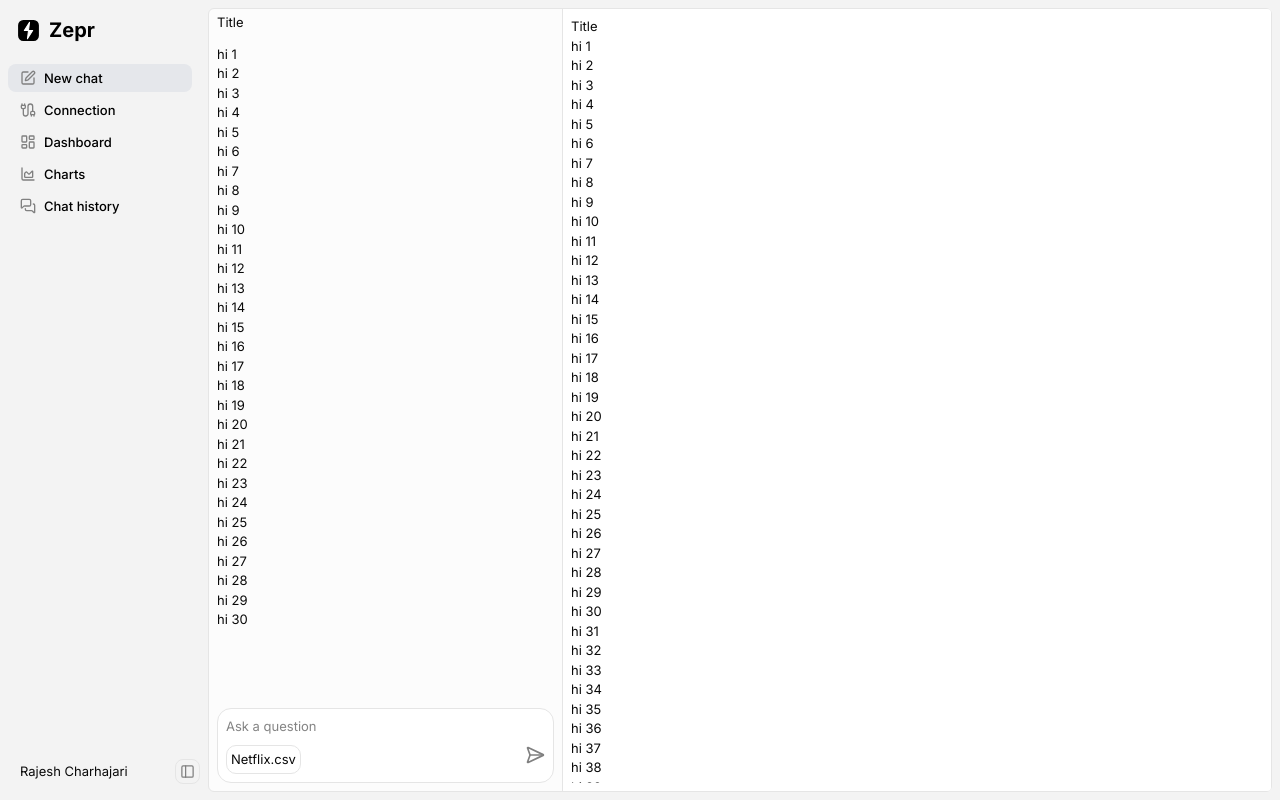
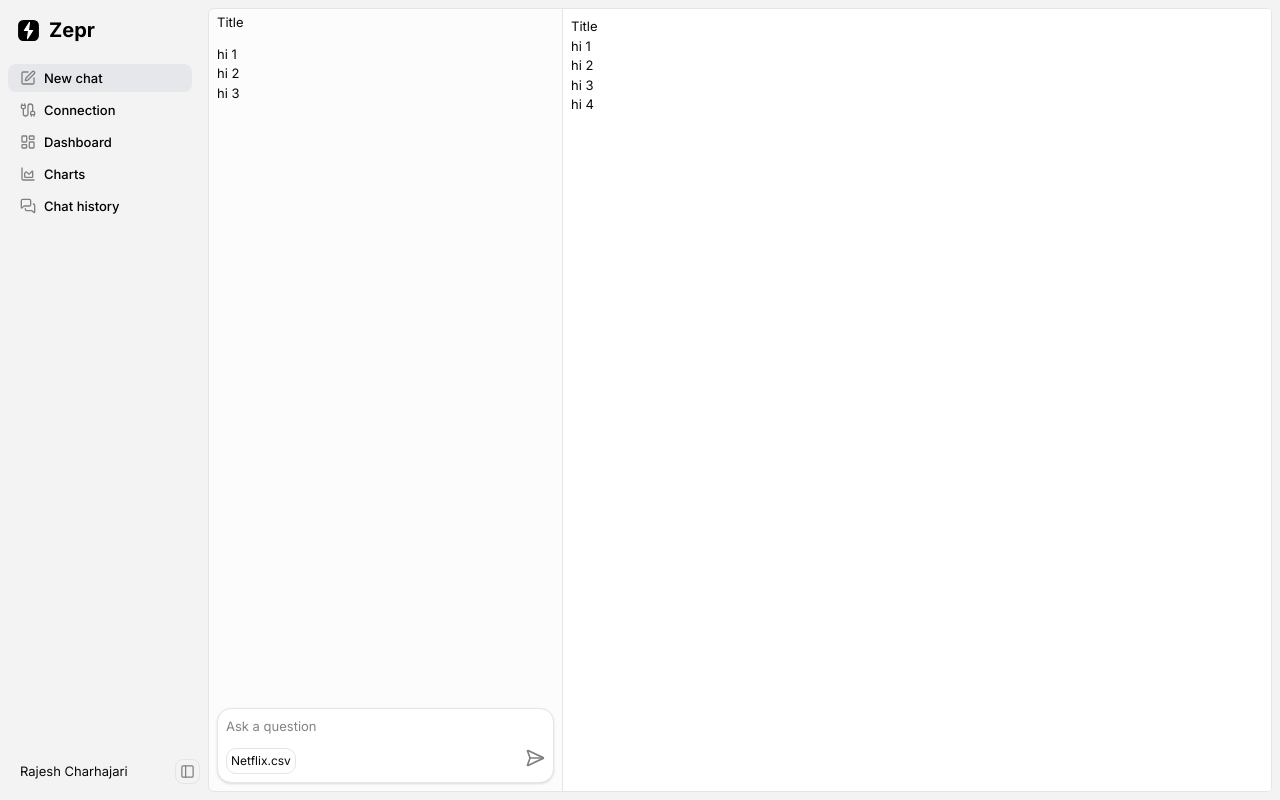
Before and after one commit to rajeshrc12/zepr, a Next.js app: page /chat/1 in a window 1280 px wide. Built offline with nearby package versions, Linux system fonts and the light colour scheme.

Commit message:
chat page css fix

```diff
--- a/app/(auth)/chat/[chatId]/page.tsx
+++ b/app/(auth)/chat/[chatId]/page.tsx
@@ -7,22 +7,20 @@ const ChatIdPage = () => {
       <div className="w-1/3 flex flex-col border-r">
         <div className="px-2 py-1">Title</div>
         <div className="flex-1 overflow-y-auto p-2">
-          {Array.from({ length: 30 }).map((_, i) => (
+          {Array.from({ length: 3 }).map((_, i) => (
             <div key={i}>hi {i + 1}</div>
           ))}
         </div>
 
-        <div className="border p-2 rounded-xl m-2 bg-white">
-          <div className="space-y-2">
+        <div className="border p-2 rounded-xl m-2 bg-white shadow flex flex-col gap-3">
           <input
             type="text"
             className="outline-none"
             placeholder="Ask a question"
           />
           <div className="flex justify-between">
-              <div className="border p-1 rounded-lg">Netflix.csv</div>
+            <div className="border p-1 rounded-lg text-xs">Netflix.csv</div>
             <SendHorizontal size={20} color="gray" />
-            </div>
           </div>
         </div>
       </div>
@@ -30,7 +28,7 @@ const ChatIdPage = () => {
       <div className="flex-1 flex flex-col bg-white rounded-r p-2">
         <div>Title</div>
         <div className="overflow-y-auto">
-          {Array.from({ length: 40 }).map((_, i) => (
+          {Array.from({ length: 4 }).map((_, i) => (
             <div key={i}>hi {i + 1}</div>
           ))}
         </div>
```
Lines whose indentation alone changed are shown as unchanged.
